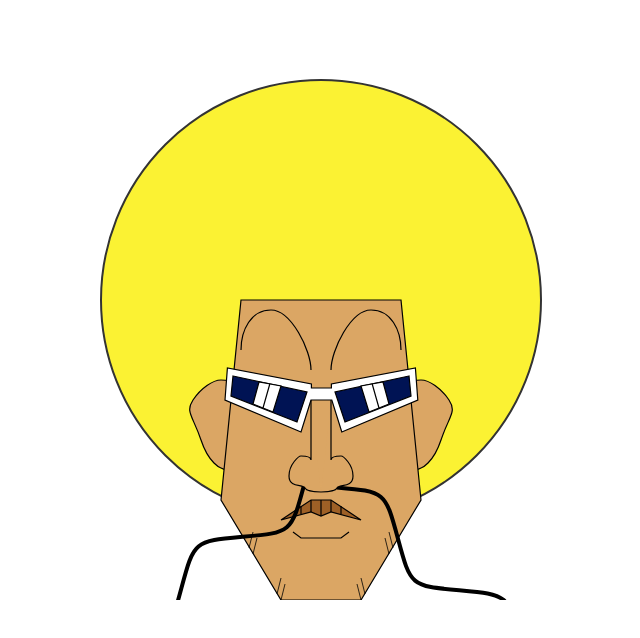
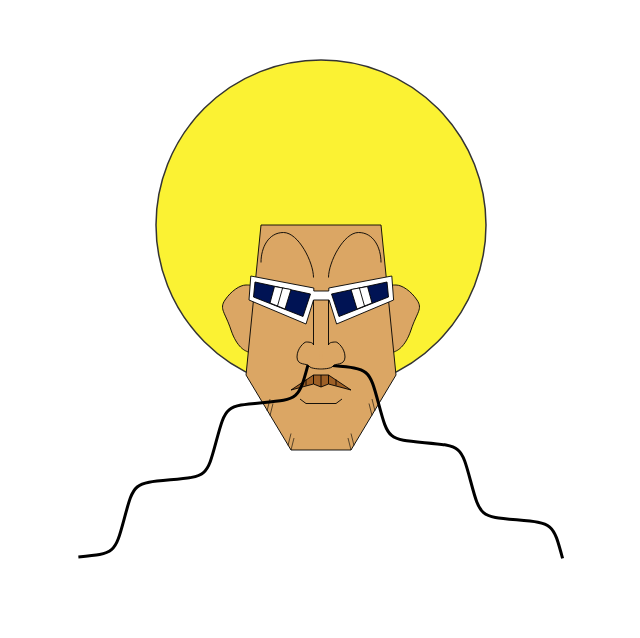
Before and after one commit to oto-okino/svg-bbbbbbb, a plain HTML site: page index.html in a window 1280 px wide. Shown: the whole page, without its empty margins (319-959 px from the left). Drawn offline with Linux system fonts and the light colour scheme.

Commit message:
change viewBox ratio

```diff
--- a/index.html
+++ b/index.html
@@ -23,7 +23,7 @@
     <section class="mySvg">
         <svg xmlns="http://www.w3.org/2000/svg"
          xmlns:xlink="http://www.w3.org/1999/xlink"
-         viewBox="0 -50 100 150" >
+         viewBox="0 -50 100 200" >
             <circle id="hair" fill="#fbf233" stroke="#333" stroke-width="0.5" cx="50" cy="25" r="55"/>
             <path id="ears" stroke="#000" stroke-width="0.3" fill="#dba664" d="
                 M 30,50
```
